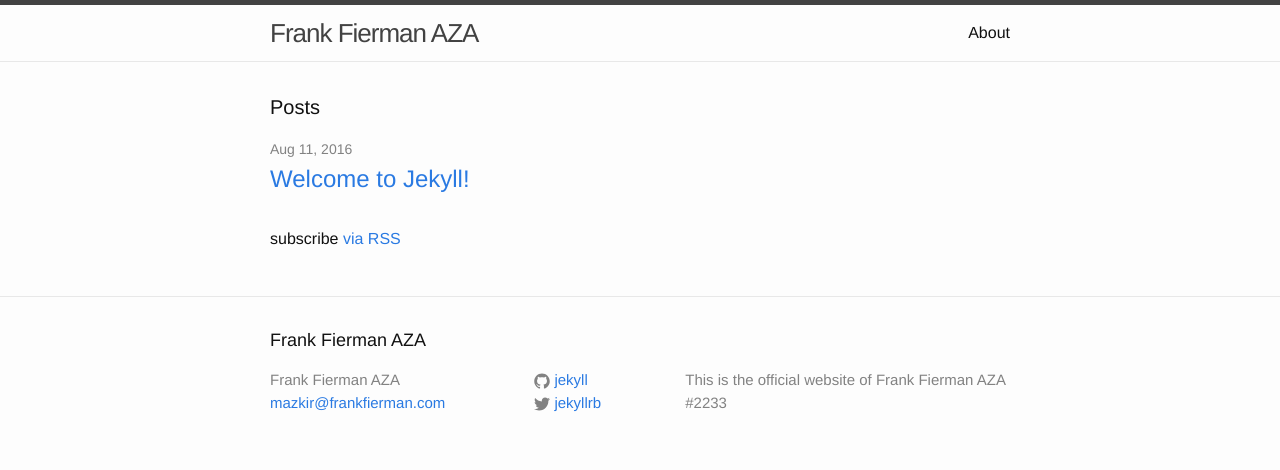
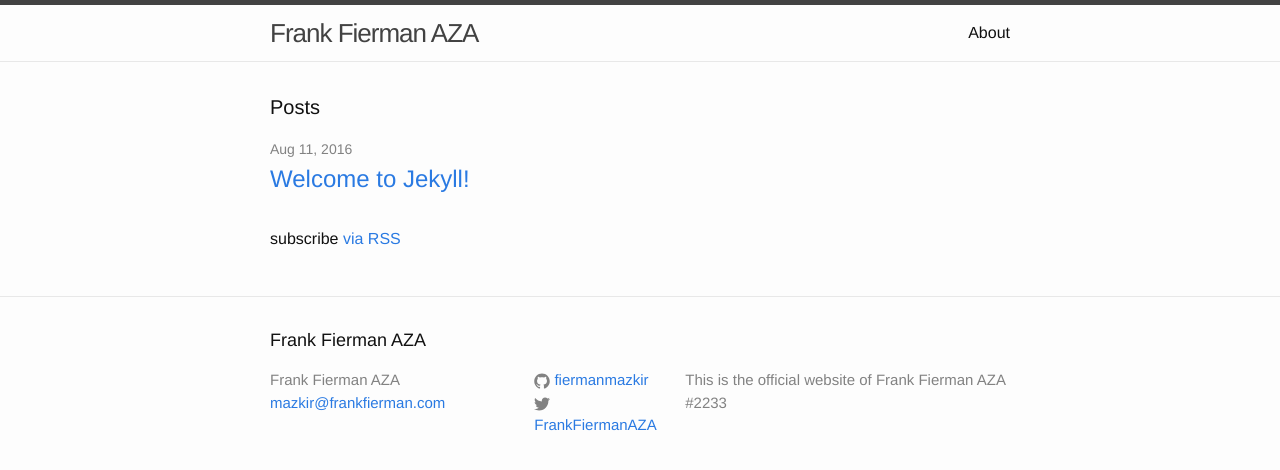
Before and after one commit to fiermanmazkir/fiermanmazkir.github.io, a Jekyll site: the page built from index.html, in a window 1280 px wide. Shown: the top 470 px of the page. Built offline with Jekyll 4.4.1, drawn with Linux system fonts in a browser that asks for light colours.

Commit message:
Changed social media info

```diff
--- a/_config.yml
+++ b/_config.yml
@@ -19,8 +19,8 @@ description: > # this means to ignore newlines until "baseurl:"
   This is the official website of Frank Fierman AZA #2233
 baseurl: "" # the subpath of your site, e.g. /blog
 url: "http://frankfierman.com" # the base hostname & protocol for your site
-twitter_username: jekyllrb
-github_username:  jekyll
+twitter_username: FrankFiermanAZA
+github_username:  fiermanmazkir
 
 # Build settings
 markdown: kramdown
```
